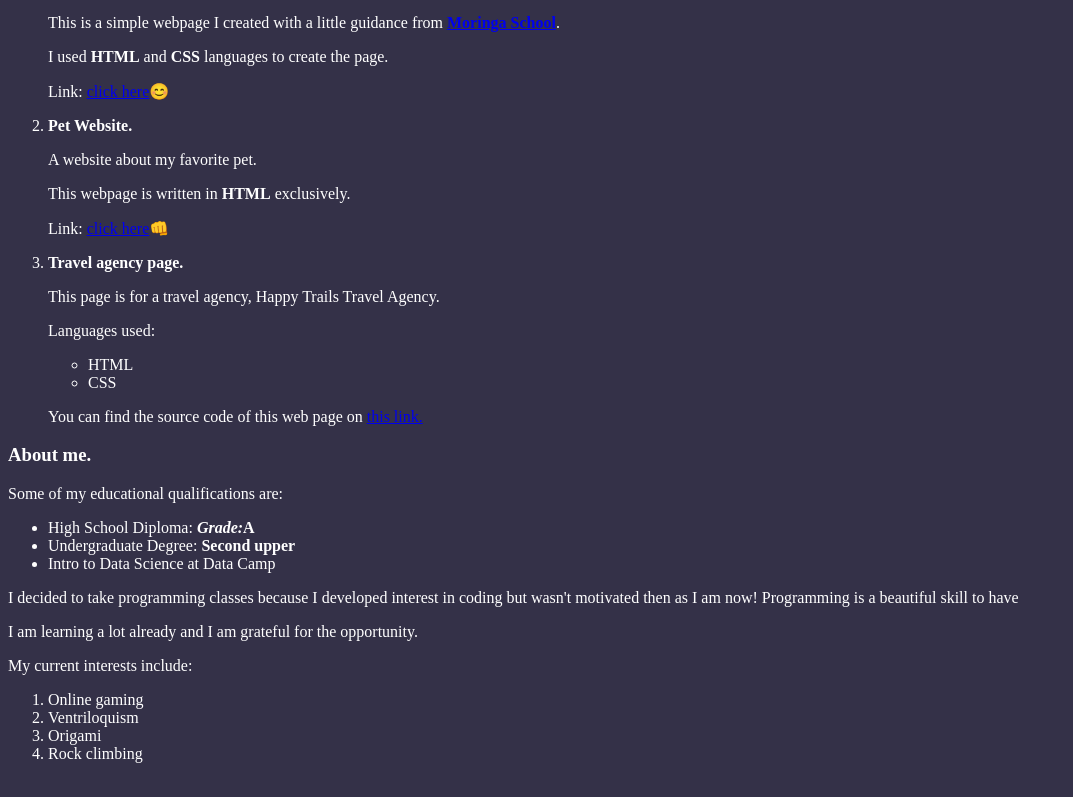
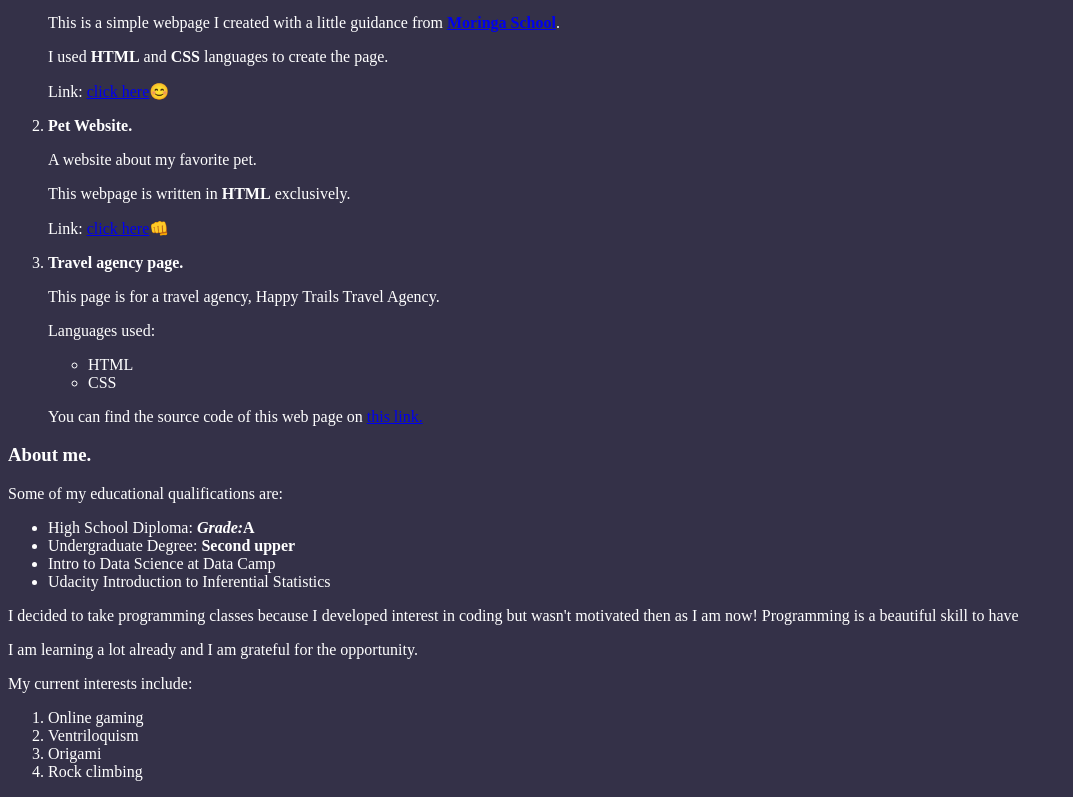
Before and after one commit to TimothyGicharu/portfolio-page, a plain HTML site: page index.html in a window 1280 px wide. Shown: the part 714-1511 px from the top of the page, without its empty margins (0-1073 px from the left). Drawn offline with Linux system fonts and the light colour scheme.

Commit message:
Insert a list item

```diff
--- a/index.html
+++ b/index.html
@@ -39,6 +39,7 @@
       <li>High School Diploma: <strong><em>Grade:</em>A</strong></li>
       <li>Undergraduate Degree: <strong>Second upper</strong></li>
       <li>Intro to Data Science at Data Camp</li>
+      <li>Udacity Introduction to Inferential Statistics</li>
     </ul>
     <p>I decided to take programming classes because I developed interest in coding
     but wasn't motivated then as I am now! Programming is a beautiful skill to
```
